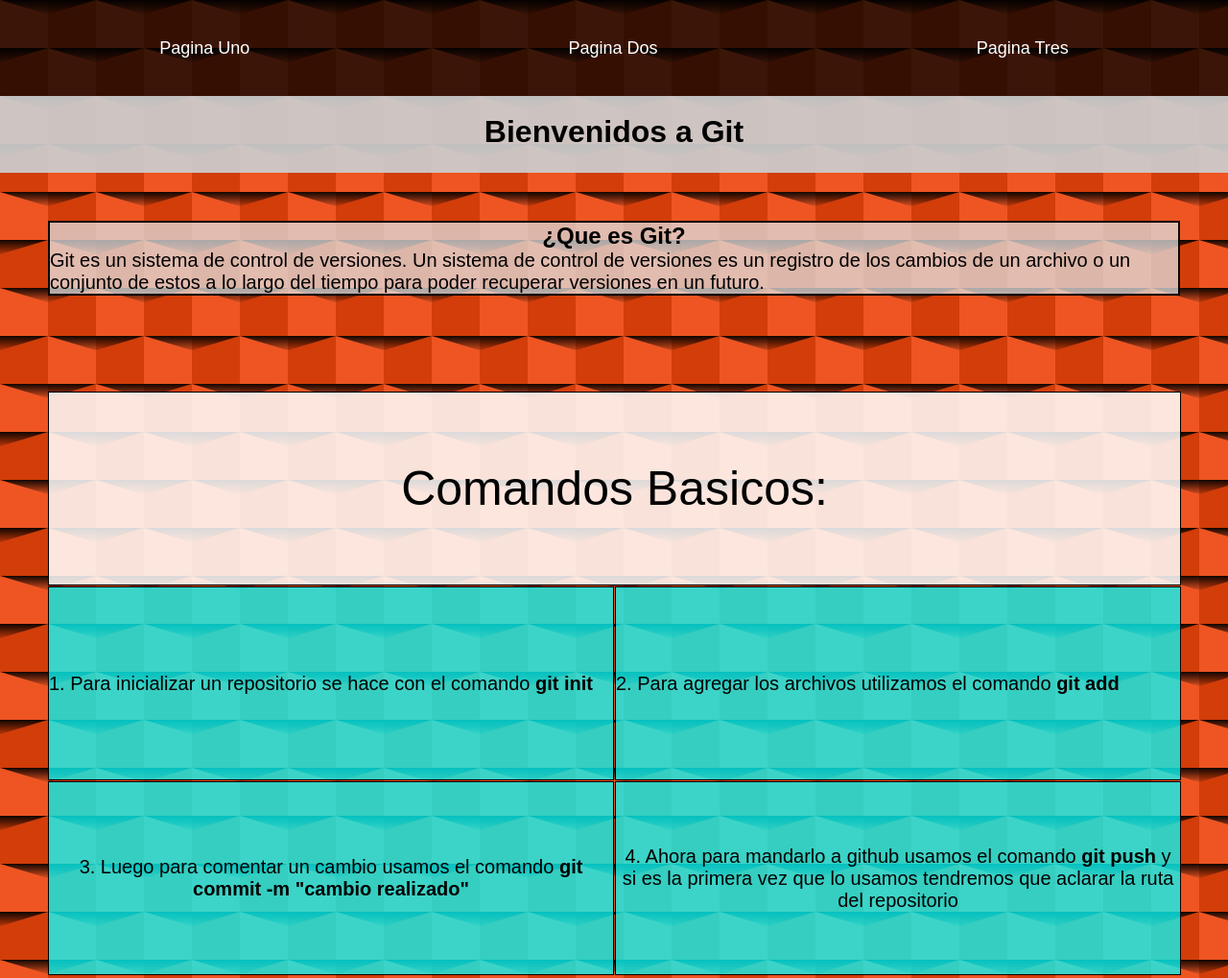
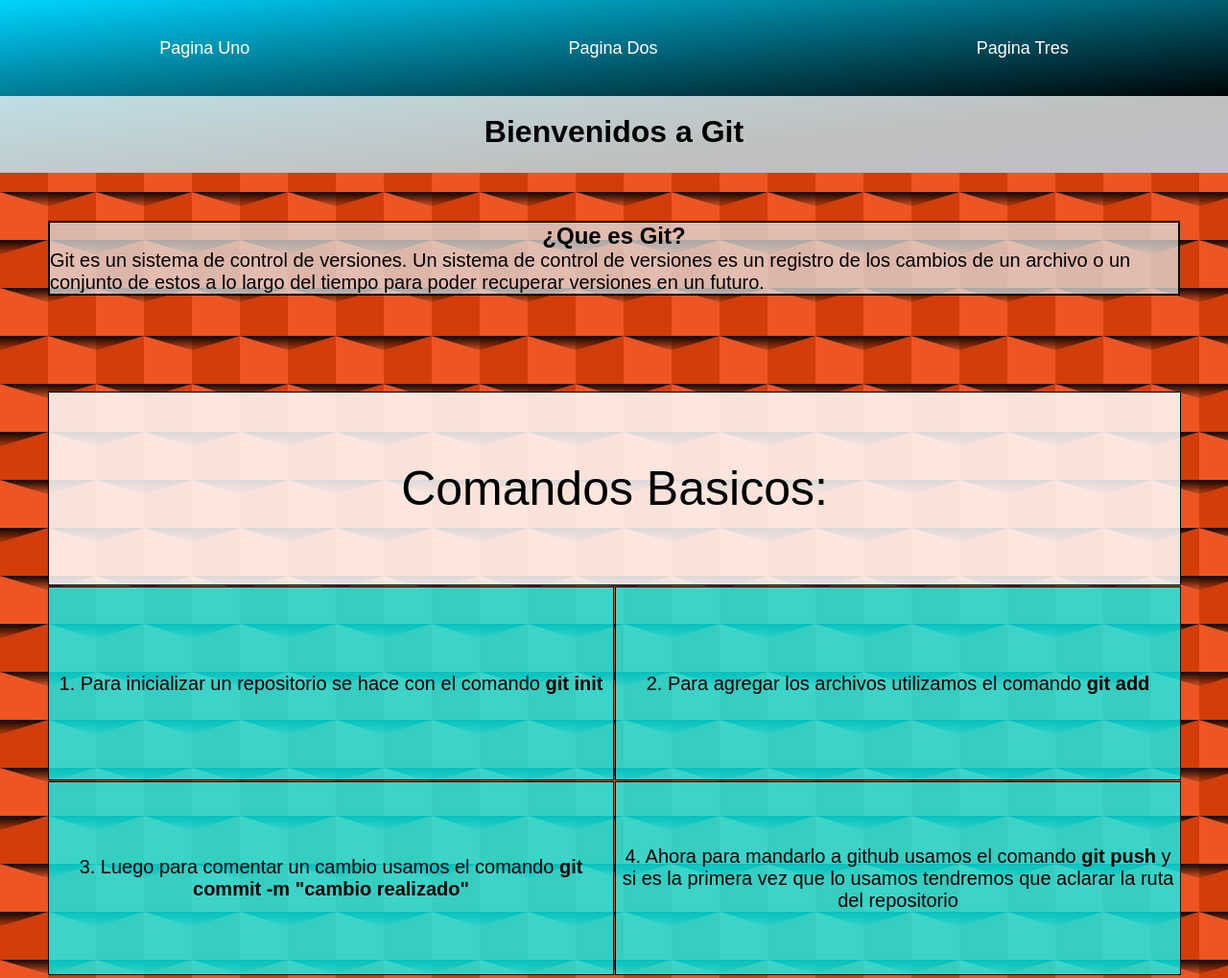
Before and after one commit to LautaroTresca/Desafio-git, a plain HTML site: page index.html in a window 1280 px wide. Shown: the top 1019 px of the page at 96% size. Drawn offline with nearby package versions, Linux system fonts and the light colour scheme; a web font is replaced by a local one.

Commit message:
se agregaron animaciones y grandiente al header

```diff
--- a/css/style.css
+++ b/css/style.css
@@ -13,10 +13,13 @@
 
 header{
     text-align: center;
-    background-color: rgba(0, 0, 0, 0.75);
+    background: rgb(2,0,36);
+    background: linear-gradient(354deg, rgba(2,0,36,1) 0%, rgba(0,0,0,1) 24%, rgba(0,212,255,1) 100%);
 }
 
 .ul-header{
+    animation: fadeInDown;
+    animation-duration: 1s;
     height: 100px;
     list-style: none;
     font-size: 18px;
@@ -26,13 +29,22 @@
 }
 
 
+
 a{
     color: white;
     text-decoration: none;
 }
 
 
+li:hover{
+    transform: scale(1.2);
+    transition-duration: .5s;
+}
+
+
 h1{
+    animation: slideInLeft;
+    animation-duration: 1.4s;
     height: 80px;
     background-color: rgba(255, 255, 255, 0.75);
     text-align: center;
@@ -90,6 +102,7 @@
 .caja-dos{
     grid-area: recuadro2;
     display: flex;
+    justify-content: center;
     align-items: center;
     background-color: rgba(0, 255, 255, 0.75);
     border: 1px solid black;
@@ -103,6 +116,7 @@
     grid-area: recuadro3;
     display: flex;
     align-items: center;
+    justify-content: center;
     background-color: rgba(0, 255, 255, 0.75);
     border: 1px solid black;
     height: 200px;
--- a/index.html
+++ b/index.html
@@ -5,6 +5,7 @@
     <meta http-equiv="X-UA-Compatible" content="IE=edge">
     <meta name="viewport" content="width=device-width, initial-scale=1.0">
     <link rel="stylesheet" href="css/style.css">
+    <link rel="stylesheet"href="https://cdnjs.cloudflare.com/ajax/libs/animate.css/4.1.1/animate.min.css"/>
     <title>Desafio de git</title>
 </head>
 <body>
```
